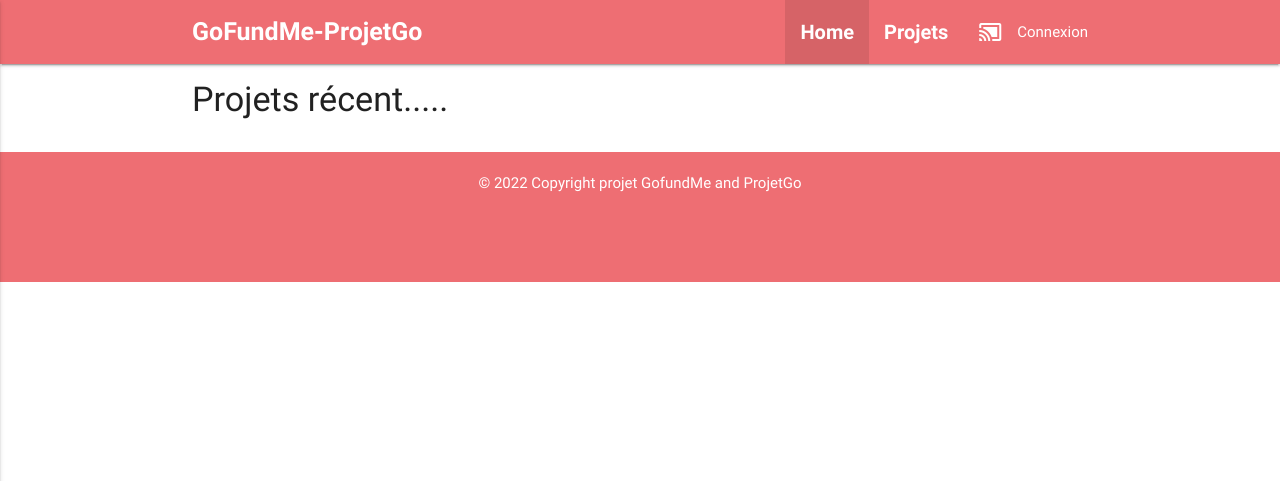
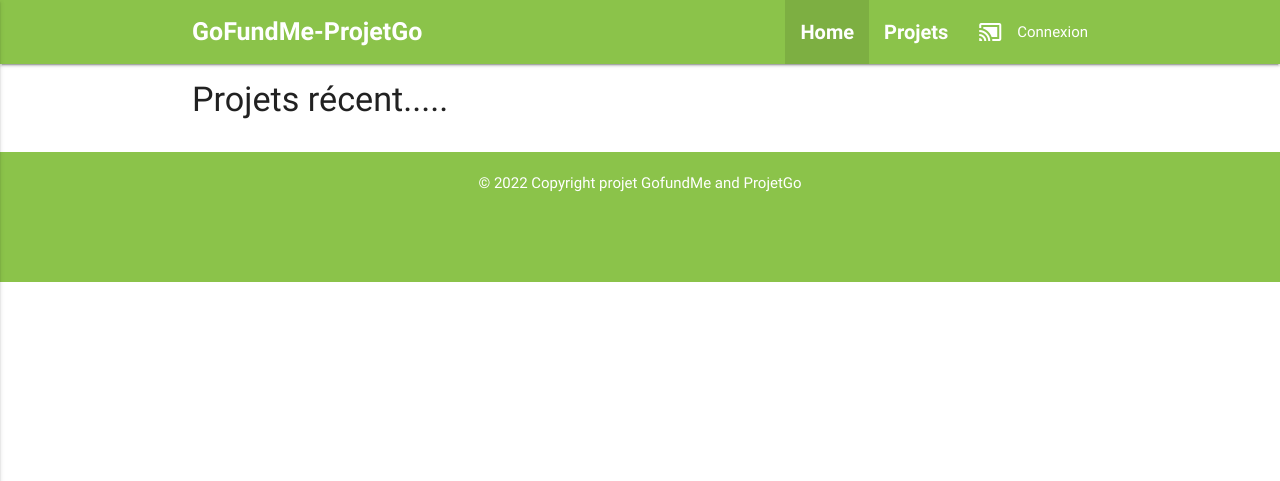
Before and after one commit to Sooltik/projetGo-repo, a PHP site: page /index.php in a window 1280 px wide. Shown: the top 481 px of the page. Run offline with PHP 8.4, Linux system fonts and the light colour scheme; data that the repository does not hold is empty.

Commit message:
update navbar footer

```diff
--- a/body/topbar.php
+++ b/body/topbar.php
@@ -1,4 +1,4 @@
-<nav class="light-orange">
+<nav class="light-green">
   <div class="container">
     <div class="nav-wrapper">
 
@@ -6,7 +6,8 @@
 
       <a href="#" data-activates="mobile-menu" class="button-collapse"><i class="material-icons">menu</i></a>
       <ul class="right hide-on-med-and-down">
-        <li class="<?php echo ($page == "home") ? "active" : ""; ?>"><a href="index.php?page=home" style="font-size: 20px; font-weight:bold">Home</a></li>
+
+        <li class="<?php echo ($page == "home") ? "active" : ""; ?>"><a href="index.php?page=home" style="font-size: 20px; font-weight:bold;">Home</a></li>
         <li class="<?php echo ($page == "projet") ? "active" : ""; ?>"><a href="index.php?page=projet" style="font-size: 20px; font-weight:bold">Projets</a></li>
 
         <li class="<?php echo ($page == "login") ? "active" : ""; ?>"><a href="gestion/index.php?page=login" style="font-size: 25px; font-weight:bold"><i class="material-icons">cast_connected</i></a></li>Connexion</a></li>
--- a/gestion/body/topbar.php
+++ b/gestion/body/topbar.php
@@ -1,4 +1,4 @@
-<nav class="light-orange">
+<nav class="light-green">
 
     <div class="container">
 
--- a/index.php
+++ b/index.php
@@ -70,7 +70,7 @@ if (in_array($page . '.func.php', $pages_functions)) {
     }
     ?>
 
-    <footer class="page-footer" style="height:130px ;">
+    <footer class="page-footer light-green" style="height:130px ;">
         <div class="container" style="text-align:center ;">
             © 2022 Copyright projet GofundMe and ProjetGo
         </div>
```
